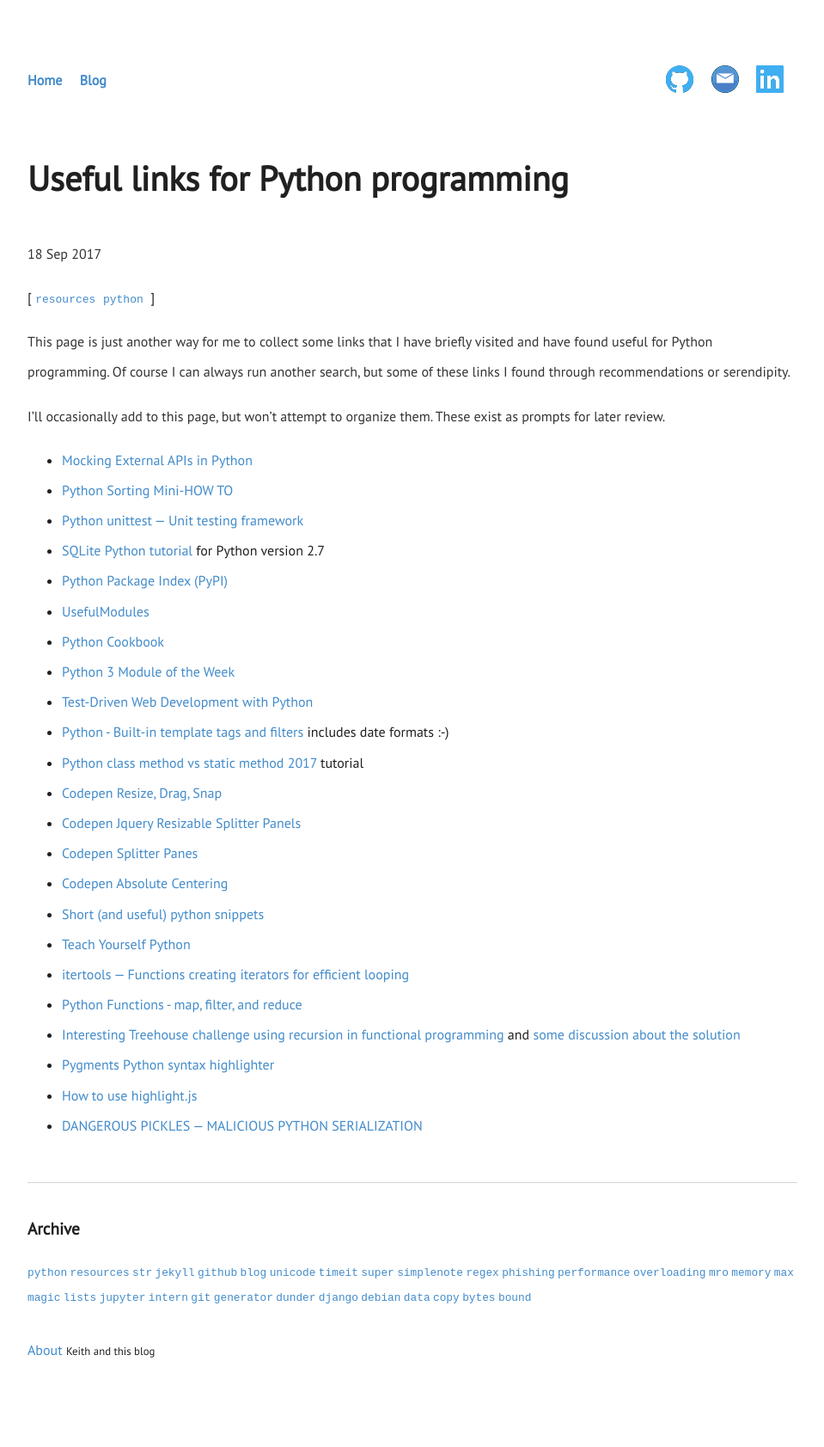
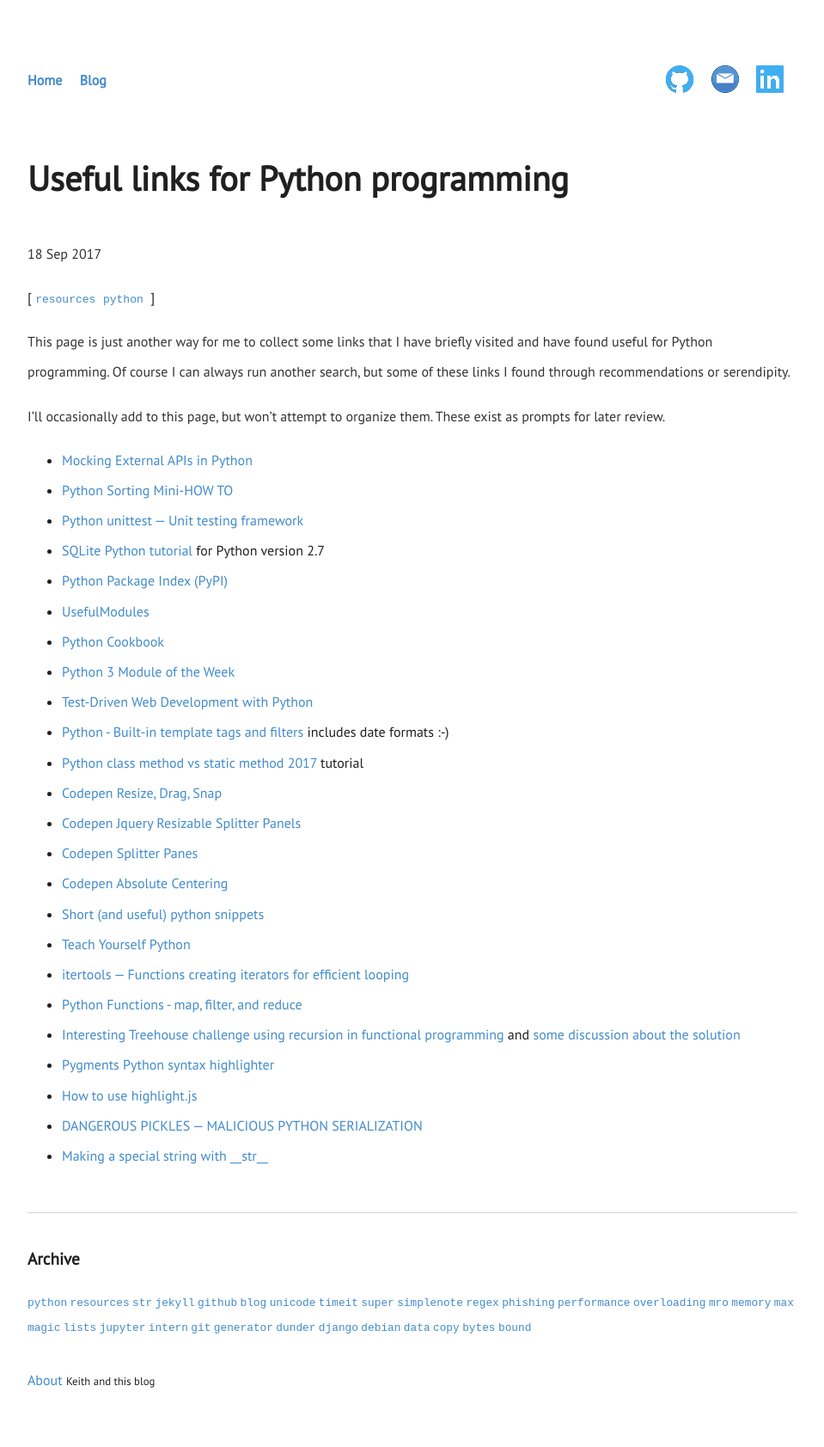
Before and after one commit to keithostertag/keithostertag.github.io, a Jekyll site: the page built from _posts/2017-09-15-useful-links-for-python-programming.md, in a window 1280 px wide. Shown: the whole page at 86% size, without its empty margins (160-1119 px from the left). Built offline with Jekyll 4.4.1, drawn with Linux system fonts in a browser that asks for light colours; before the commit the page ends 1648 px from its top, so only the background shows below that.

Commit message:
added link to python

```diff
--- a/_posts/2017-09-15-useful-links-for-python-programming.md
+++ b/_posts/2017-09-15-useful-links-for-python-programming.md
@@ -13,7 +13,7 @@
 * [Python Sorting Mini-HOW TO](https://wiki.python.org/moin/HowTo/Sorting)
 * [Python unittest — Unit testing framework](https://docs.python.org/3/library/unittest.html#unittest.TestCase.setUp)
 * [SQLite Python tutorial](http://zetcode.com/db/sqlitepythontutorial/) for Python version 2.7
-* [Python Package Index (PyPI)](https://pypi.org/)
+* [Python Package Index (PyPI)](https:/??/pypi.org/)
 * [UsefulModules](https://wiki.python.org/moin/UsefulModules#Useful_Modules.2C_Packages_and_Libraries)
 * [Python Cookbook](http://chimera.labs.oreilly.com/books/1230000000393/index.html)
 * [Python 3 Module of the Week](https://pymotw.com/3/)
@@ -32,3 +32,4 @@
 * [Pygments Python syntax highlighter](http://pygments.org/docs/quickstart/)
 * [How to use highlight.js](https://highlightjs.org/usage/)
 * [DANGEROUS PICKLES — MALICIOUS PYTHON SERIALIZATION](https://intoli.com/blog/dangerous-pickles/)
+* [Making a special string with \__str__](https://ironboundsoftware.com/blog/2017/10/02/making-a-special-string/)
```
